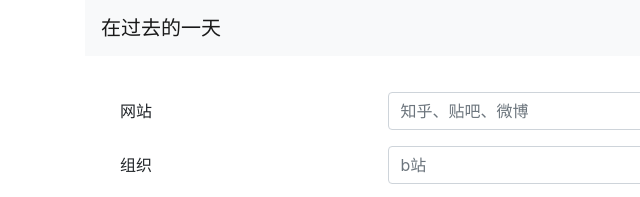
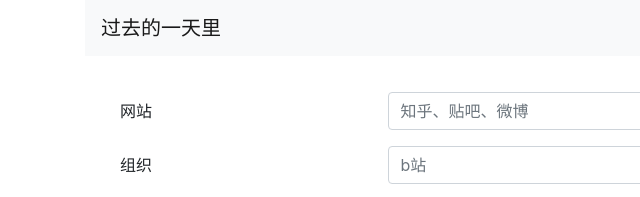
Before and after one commit to disksing/sao-gen-gen, a plain HTML site: page docs/31.html in a window 1280 px wide. Shown: the top 197 px of the page, 0-640 px from the left. Drawn offline with nearby package versions, Linux system fonts and the light colour scheme.

Commit message:
Automatically updated using GitHub Actions

```diff
--- a/docs/31.html
+++ b/docs/31.html
@@ -4,12 +4,12 @@
     <meta charset="utf-8">
     <meta name="viewport" content="width=device-width, initial-scale=1, shrink-to-fit=no">
     <link href="https://cdn.bootcdn.net/ajax/libs/twitter-bootstrap/4.5.3/css/bootstrap.min.css" rel="stylesheet">
-    <title>在过去的一天 | 骚话生成器生成器</title>
+    <title>过去的一天里 | 骚话生成器生成器</title>
   </head>
   <body style="height: 100%">
     <div class="container" id="app" style="min-height: 100%;">
       <nav class="navbar navbar-expand-lg navbar-light bg-light">
-        <a class="navbar-brand" href="#">在过去的一天</a>
+        <a class="navbar-brand" href="#">过去的一天里</a>
         <div class="ml-auto">
         <a href="https://github.com/disksing/sao-gen-gen/issues/new?labels=generator&template=generator.md" target="_blank">
             <svg xmlns="http://www.w3.org/2000/svg" width="16" height="16" fill="currentColor" class="bi bi-github" viewBox="0 0 16 16">
```
